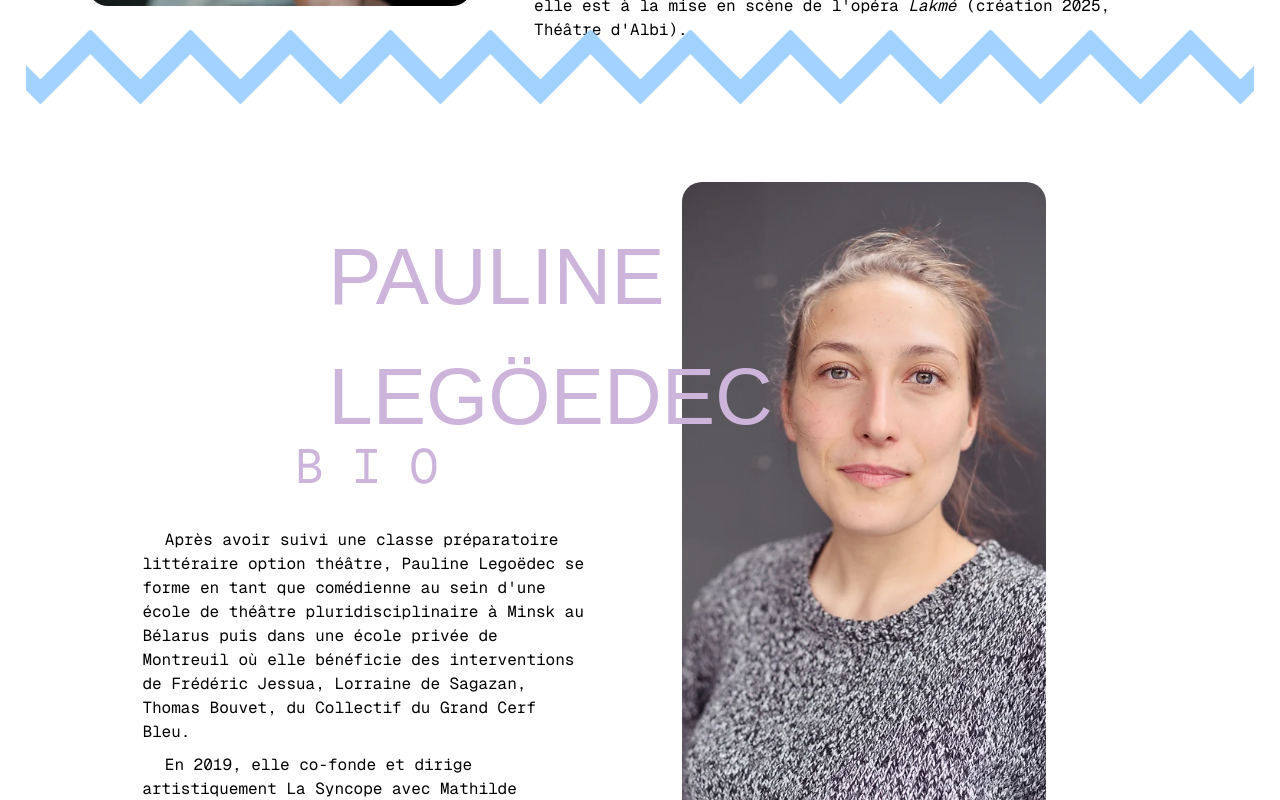
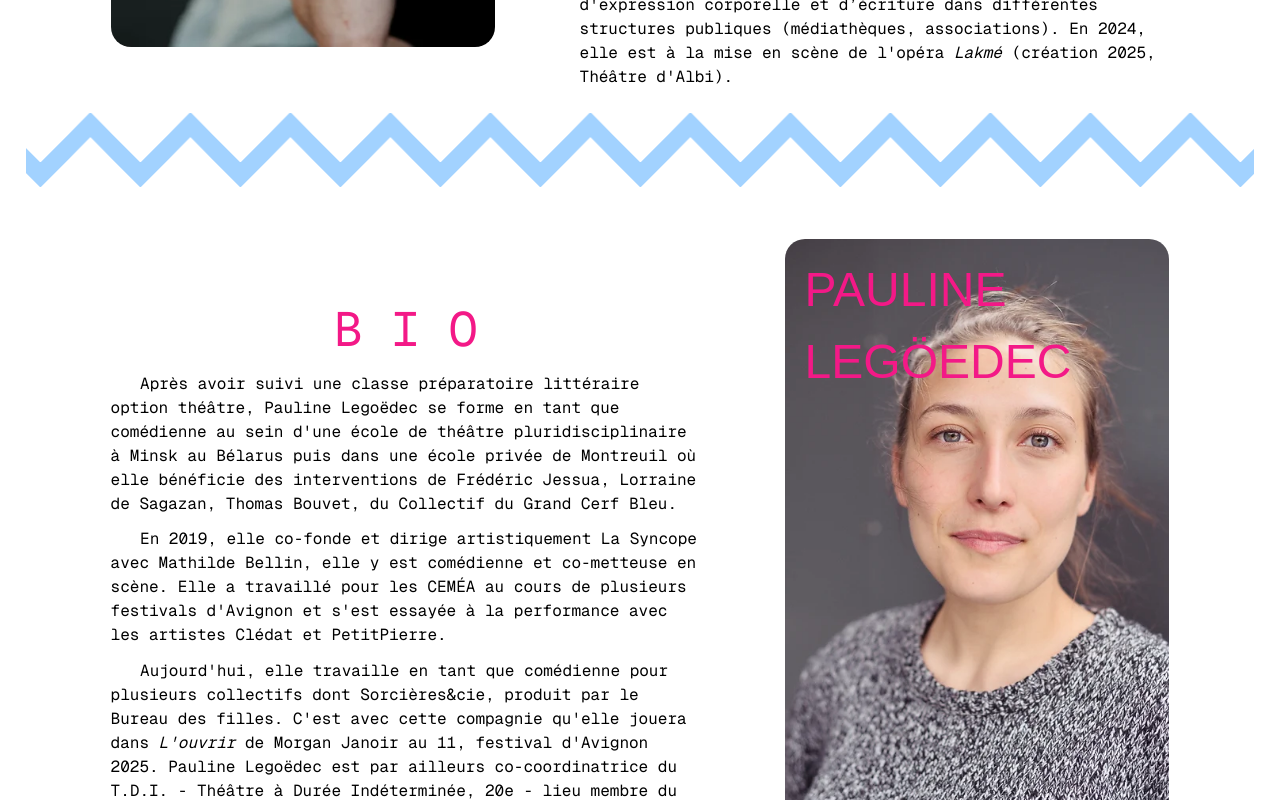
Before and after one commit to Louissnsn/LaSyncopeV2, a Next.js app: page /direction-artistique in a window 1280 px wide. Shown: the part 820-1620 px from the top of the page. Built offline with nearby package versions, Linux system fonts and the light colour scheme; a web font is replaced by a local one.

Commit message:
style for Pauline comp

```diff
--- a/app/components/Mathilde.js
+++ b/app/components/Mathilde.js
@@ -1,7 +1,6 @@
 import styles from "@/styles/Mathilde.module.css";
 import photoMathilde from "../../public/images/119.webp";
 import Image from "next/image";
-import logoSVG from "../../public/logo/logo-syncope-v2.svg";
 
 export default function Mathilde() {
   return (
@@ -67,10 +66,8 @@ export default function Mathilde() {
             (création 2025, Théâtre d&apos;Albi).
           </p>
         </div>
-        <div className={styles.barreLatérale}> </div>
       </div>
       <div className={styles.zigZag}></div>
-      {/* <Image src={logoSVG} alt="logo au format SVG" /> */}
     </div>
   );
 }
--- a/app/components/Pauline.js
+++ b/app/components/Pauline.js
@@ -4,7 +4,12 @@ import Image from "next/image";
 export default function Pauline() {
   return (
     <div className={styles.paulineContainer}>
+      <div className={styles.mainContainer}>
       <div className={styles.photoContainer}>
+      <div className={styles.nomContainer}>
+        <p className={styles.nom}>PAULINE</p>
+        <span className={styles.nomFamille}>LEGÖEDEC</span>
+      </div>
         <Image
           src={photoPauline}
           alt="Photo de Pauline"
@@ -16,16 +21,13 @@ export default function Pauline() {
             minWidth: "250px",
           }}
         />
-        <div className={styles.nomContainer}>
-          <p className={styles.nom}>PAULINE</p>
-          <span className={styles.nomFamille}>LEGÖEDEC</span>
-        </div>
       </div>
 
+
       <div className={styles.bio}>
-      <div className={styles.bioTitle}>
-        <p>B I O </p>
-      </div>
+        <div className={styles.bioTitle}>
+          <p>B I O </p>
+        </div>
         <p className={styles.texteBio}>
           Après avoir suivi une classe préparatoire littéraire option théâtre,
           Pauline Legoëdec se forme en tant que comédienne au sein d&apos;une
@@ -43,15 +45,17 @@ export default function Pauline() {
         </p>
         <p className={styles.texteBio}>
           Aujourd&apos;hui, elle travaille en tant que comédienne pour plusieurs
-          collectifs dont Sorcières&cie, produit par le Bureau des filles. C&apos;est
-          avec cette compagnie qu&apos;elle jouera dans <em>L&apos;ouvrir </em>de Morgan Janoir au
-          11, festival d&apos;Avignon 2025. Pauline Legoëdec est par ailleurs
-          co-coordinatrice du T.D.I. - Théâtre à Durée Indéterminée, 20e - lieu
-          membre du réseau Actes If qui accueille des compagnies en résidence.
-          Elle assiste à la mise en scène Paul Balagué pour le prochain
-          spectacle de la Compagnie en Eaux Troubles, <em>Le Seigneur des
-          porcheries</em>, qui sera créé en mai 2025 à la MC93.
+          collectifs dont Sorcières&cie, produit par le Bureau des filles.
+          C&apos;est avec cette compagnie qu&apos;elle jouera dans{" "}
+          <em>L&apos;ouvrir </em>de Morgan Janoir au 11, festival d&apos;Avignon
+          2025. Pauline Legoëdec est par ailleurs co-coordinatrice du T.D.I. -
+          Théâtre à Durée Indéterminée, 20e - lieu membre du réseau Actes If qui
+          accueille des compagnies en résidence. Elle assiste à la mise en scène
+          Paul Balagué pour le prochain spectacle de la Compagnie en Eaux
+          Troubles, <em>Le Seigneur des porcheries</em>, qui sera créé en mai
+          2025 à la MC93.
         </p>
+      </div>
       </div>
     </div>
   );
--- a/app/styles/Mathilde.module.css
+++ b/app/styles/Mathilde.module.css
@@ -46,16 +46,16 @@
 .bio {
   display: flex;
   flex-direction: column;
-  justify-content: space-evenly;
+  justify-content: space-between;
   align-items: center;
   width: 48%;
-  height: 90vh;
+  height: auto;
 }
 
 .texteBio {
+  margin-top: 2%;
   text-indent: 5%;
   line-height: 1.5;
-  text-justify: inter-word;
   font-size: 1em;
   font-family: var(--font-geist-mono, "Courier New", monospace);
 }
@@ -78,13 +78,6 @@
   mask: 50% calc(-1 * var(--b)) / var(--_g) exclude, 50% / var(--_g);
 }
 
-.barreLatérale {
-  background-color: #a2d2ff;
-  width: 6px;
-  border-radius: 50px;
-  height: 97%;
-}
-
 /* ========== Very Large (≥1920px) ========== */
 @media (min-width: 1920px) {
   .nomContainer {
@@ -100,10 +93,6 @@
   }
   .bio {
     width: 40vw;
-  }
-
-  .barreLatérale {
-    width: 8px;
   }
 }
 
@@ -141,11 +130,6 @@
     margin-top: 5%;
     --s: 80px;
     --b: 20px;
-  }
-
-  .barreLatérale {
-    width: 5px;
-    margin-top: 2%;
   }
 }
 
@@ -194,40 +178,43 @@
   .zigZag {
     display: none;
   }
-
-  .barreLatérale {
-    display: none;
-  }
 }
 
 /* ========== Very Small (≤480px) ========== */
 @media (max-width: 480px) {
   .mainContainer {
-    padding: 5%;
     height: fit-content;
     display: flex;
     flex-direction: column;
     justify-content: center;
-    width: 100vw;
+    width: 100%;
+    padding: 2%;
+  }
+
+  .matContainer {
+    padding: 0;
+    padding: 5%;
   }
 
   .photoContainer {
+    padding: 2%;
     margin-bottom: 5%;
     max-height: 10vh;
     min-height: 85vh;
-    min-width: 100%;
-    max-width: 100%;
+    min-width: 95%;
+    max-width: 95%;
   }
 
   .nomContainer {
+    text-align: center;
+
     font-size: 2.5rem;
     top: 5%;
     left: 5%;
   }
 
   .bio {
-    height: auto;
-    width: 100vw;
+    min-width: 100%;
     padding: 2%;
   }
 
@@ -245,8 +232,4 @@
     --s: 30px;
     --b: 10px;
   }
-
-  .barreLatérale {
-    width: 3px;
-  }
 }
--- a/app/styles/Pauline.module.css
+++ b/app/styles/Pauline.module.css
@@ -1,94 +1,103 @@
 @media (min-width: 768px) {
   .paulineContainer {
-    padding: 4%;
+    padding: 2%;
     width: 100%;
-    height: 100vh;
-    display: grid;
-    grid-template-columns: repeat(12, 1fr);
-    grid-template-rows: repeat(12, 1fr);
-    grid-column-gap: 0px;
-    grid-row-gap: 0px;
+    height: auto;
+  }
+
+  .mainContainer {
+    display: flex;
+    justify-content: space-evenly;
+    align-items: center;
+    box-sizing: border-box;
+    height: auto;
   }
 
   .photoContainer {
-    grid-area: 1 / 7 / 13 / 11;
+    width: 30vw;
+    height: 90vh;
     position: relative;
+    order: 2;
   }
 
-  .nom {
-    font-size: 5rem;
-  }
   .nomFamille {
-    color: #cdb4db;
-    font-size: 5rem;
+    color: #f31987;
+    font-size: 3rem;
   }
   .nomContainer {
     position: absolute;
+    width: 100%;
+    z-index: 2;
     font-family: var(--font-combine);
-    top: 5%;
-    color: #cdb4db;
-    font-size: 40px;
+    font-size: 3rem;
+    top: 2%;
+    left: 5%;
+    color: #f31987;
     line-height: 1.5;
-    right: 75%;
   }
 
   .bio {
-    grid-area: 5 / 2 / 13 / 6;
-    width: 35vw;
+    display: flex;
+    flex-direction: column;
+    justify-content: space-evenly;
+    align-items: center;
+    width: 48%;
+    height: auto;
+    order: 1;
   }
   .bioTitle {
-    grid-area: 4 / 2 / 5 / 5;
     font-size: 3rem;
     display: flex;
     justify-content: center;
     align-items: flex-end;
     font-family: var(--font-geist-mono, "Courier New", monospace);
-    color: #cdb4db;
-    padding: 5%;
+    color: #f31987;
   }
 
   .texteBio {
+    margin-top: 2%;
     text-indent: 5%;
     line-height: 1.5;
-    margin-bottom: 2%;
-    margin-top: 2%;
-    text-justify: inter-word;
     font-size: 1em;
     font-family: var(--font-geist-mono, "Courier New", monospace);
   }
 }
 
 @media (min-width: 300px) and (max-width: 767px) {
-  .paulineContainer {
+  .mainContainer {
     height: fit-content;
     display: flex;
     flex-direction: column;
     justify-content: center;
-    width: 100vw;
-    /* height: fit-content; */
+    width: 100%;
+    padding: 2%;
+  }
+
+  .paulineContainer {
+    padding: 0;
     padding: 5%;
   }
 
   .photoContainer {
+    position: relative;
+    padding: 2%;
     max-height: 10vh;
     min-height: 85vh;
     min-width: 100%;
-    max-width: 100%;
-    display: flex;
-    flex-direction: column;
-    position: relative;
+    max-width: 95%;
   }
 
   .nomContainer {
+    text-align: center;
     position: absolute;
+    z-index: 2;
     font-family: var(--font-combine);
-    top: 5%;
+    top: 2%;
+    left: 5%;
+    line-height: 1.4;
     color: #f31987;
-    font-size: 40px;
+    font-size: 2.5rem;
     height: 100%;
-    display: flex;
-    flex-direction: column;
-    justify-content: space-between;
   }
   .bioTitle {
     margin-top: 15%;
```
